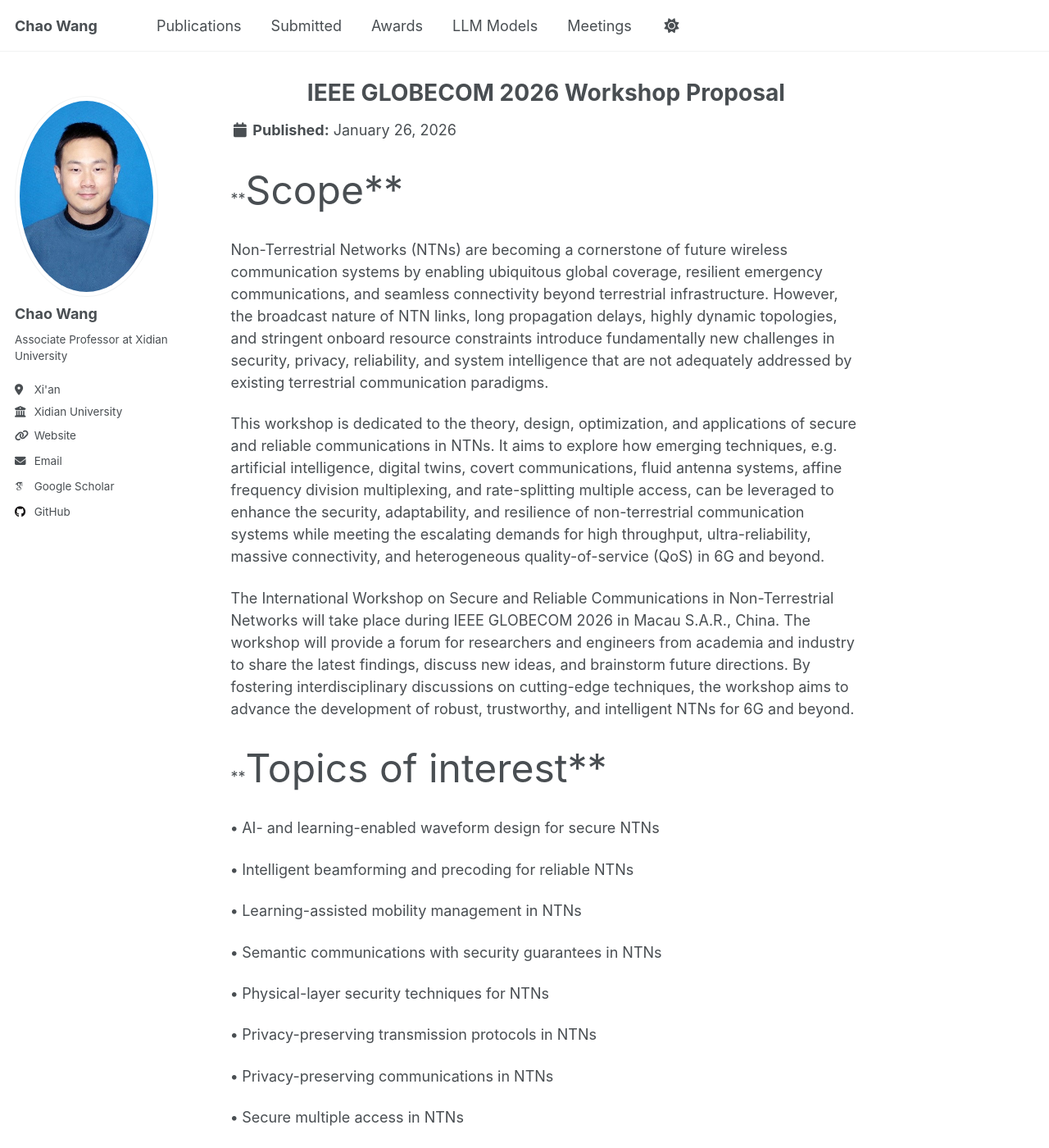
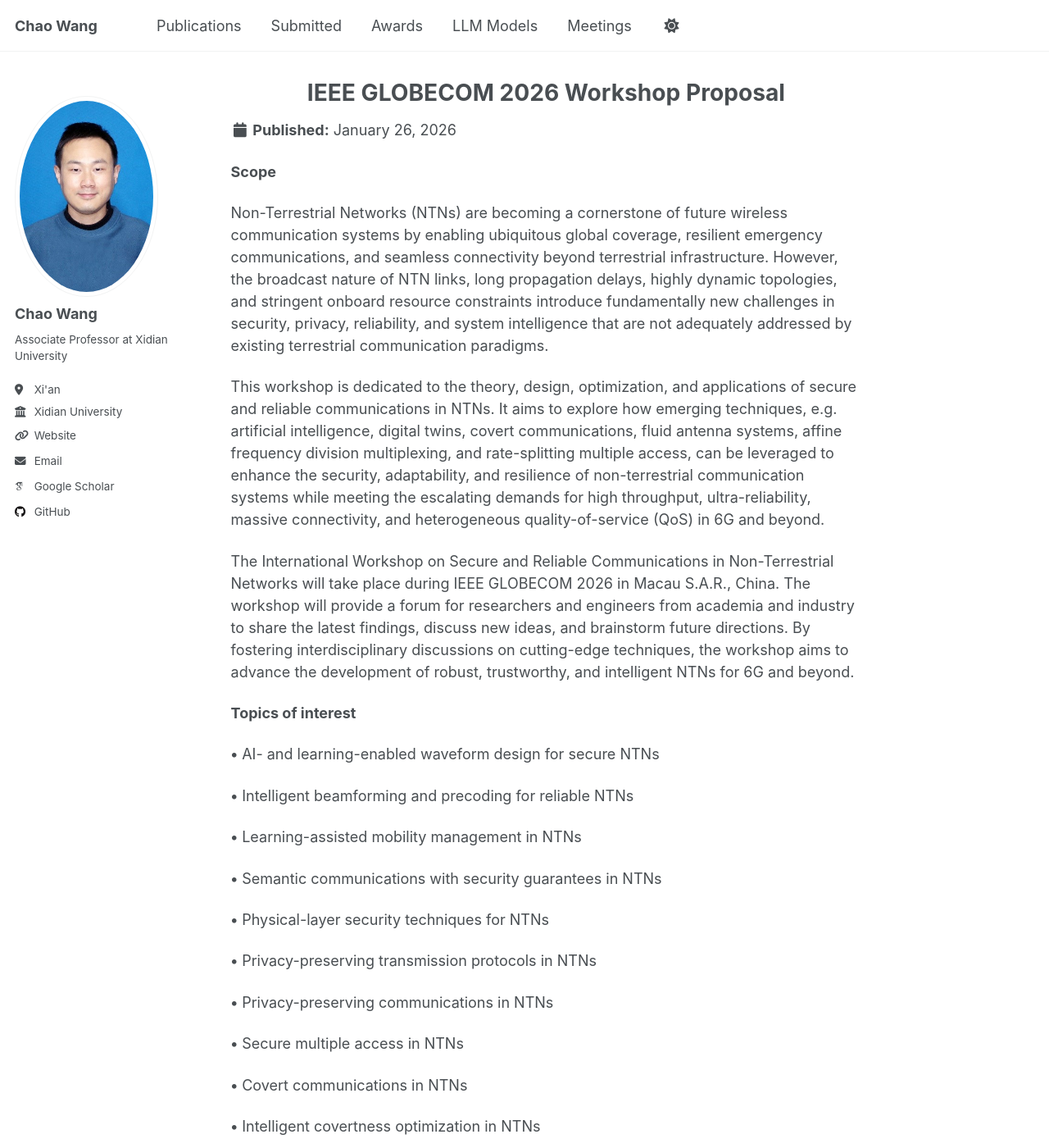
Before and after one commit to Drwangchao/Drwangchao.github.io, a Jekyll site: the page built from _meetings/m1.md, in a window 1280 px wide and 1400 px high. Shown: the whole window at 82% size. Built offline with Jekyll 4.4.1, drawn with Linux system fonts in a browser that asks for light colours; some web fonts are replaced.

Commit message:
Update m1.md

```diff
--- a/_meetings/m1.md
+++ b/_meetings/m1.md
@@ -8,7 +8,7 @@
 
 
 
-**<font size=10>Scope**
+**Scope**
 
 
 Non-Terrestrial Networks (NTNs) are becoming a cornerstone of future wireless communication systems by enabling ubiquitous global coverage, resilient emergency communications, and seamless connectivity beyond terrestrial infrastructure. However, the broadcast nature of NTN links, long propagation delays, highly dynamic topologies, and stringent onboard resource constraints introduce fundamentally new challenges in security, privacy, reliability, and system intelligence that are not adequately addressed by existing terrestrial communication paradigms.
@@ -21,7 +21,7 @@
 
 
 
-**<font size=10>Topics of interest**
+**Topics of interest**
 
 
 **•** AI- and learning-enabled waveform design for secure NTNs
```
